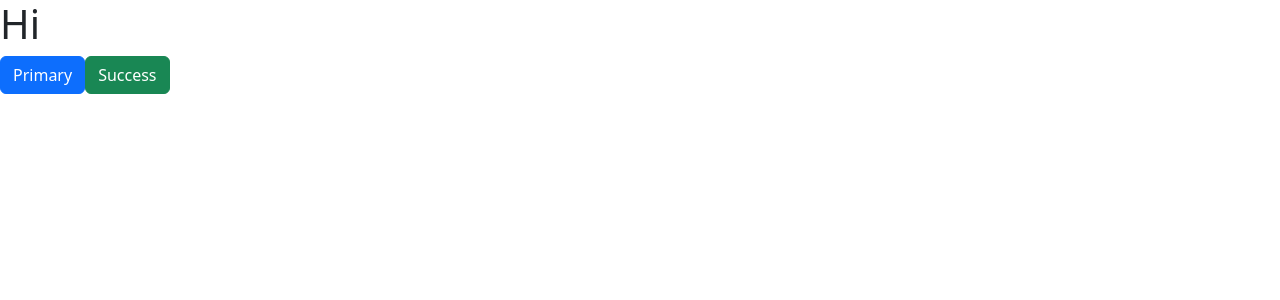
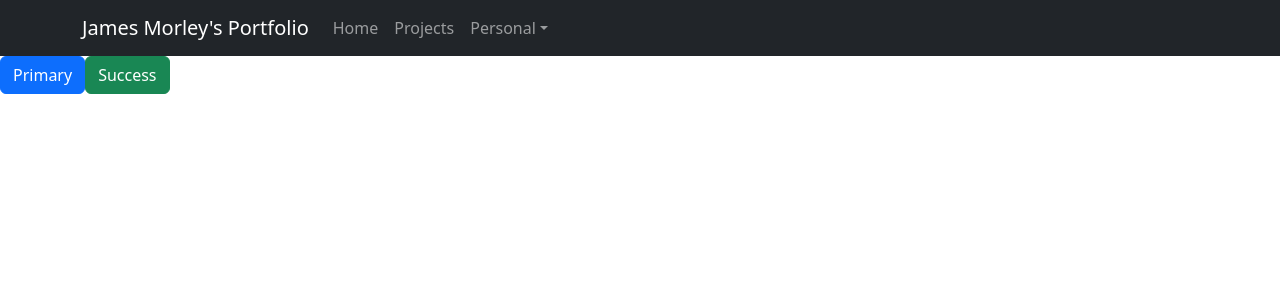
Before and after one commit to jamesm1201/portfolio-project, a React (Vite) app: page / in a window 1280 px wide. Shown: the top 300 px of the page. Built offline with nearby package versions, Linux system fonts and the light colour scheme.

Commit message:
Create header
Navbar included in header using react bootstrap links do not have functionality

```diff
--- a/src/App.jsx
+++ b/src/App.jsx
@@ -1,12 +1,13 @@
 import Button from 'react-bootstrap/Button';
 import Carousel from 'react-bootstrap/Carousel'
 import './App.css'
+import Header from './components/Header';
 
-function App() {
+export default function App() {
 
   return (
     <>
-    <h1>Hi</h1>
+    <Header />
     <button type="button" className="btn btn-primary">Primary</button>
 
     <Button variant="success">Success</Button>{' '}
@@ -14,5 +15,3 @@ function App() {
     </>
   )
 }
-
-export default App
--- /dev/null
+++ b/src/components/Header.jsx
@@ -0,0 +1,29 @@
+import Container from 'react-bootstrap/Container';
+import Nav from 'react-bootstrap/Nav';
+import Navbar from 'react-bootstrap/Navbar';
+import NavDropdown from 'react-bootstrap/NavDropdown';
+
+export default function Header(){
+    return(
+        <Navbar expand="lg" bg="dark" data-bs-theme="dark">
+      <Container>
+        <Navbar.Brand href="#home">James Morley's Portfolio</Navbar.Brand>
+        <Navbar.Toggle aria-controls="basic-navbar-nav" />
+        <Navbar.Collapse id="basic-navbar-nav">
+          <Nav className="me-auto">
+            <Nav.Link href="#home">Home</Nav.Link>
+            <Nav.Link href="#projects">Projects</Nav.Link>
+            <NavDropdown title="Personal" id="basic-nav-dropdown">
+              <NavDropdown.Item href="#about-me">About Me</NavDropdown.Item>
+              <NavDropdown.Item href="#resume">CV Download</NavDropdown.Item>
+              <NavDropdown.Divider />
+              <NavDropdown.Item href="#contact">
+                Contact Info
+              </NavDropdown.Item>
+            </NavDropdown>
+          </Nav>
+        </Navbar.Collapse>
+      </Container>
+    </Navbar>
+    );
+}
```
Also changed, not shown: src/assets/west-ham-logo.jpg (added).
